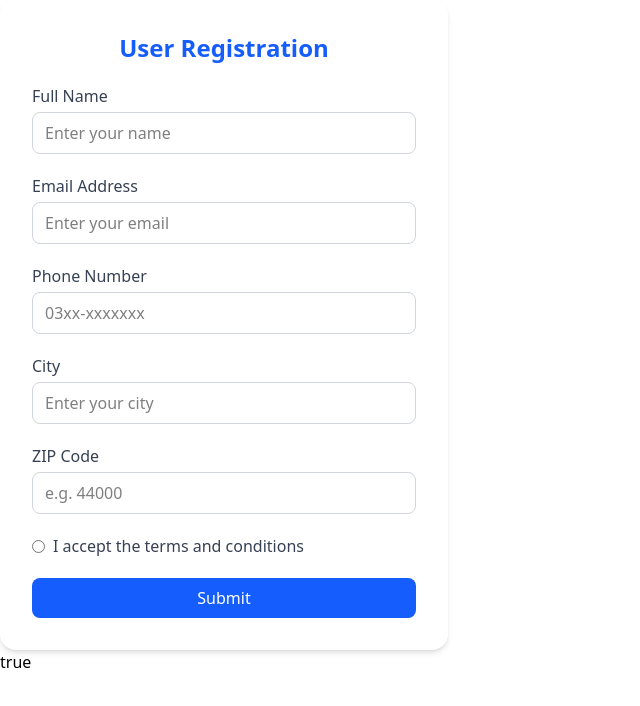
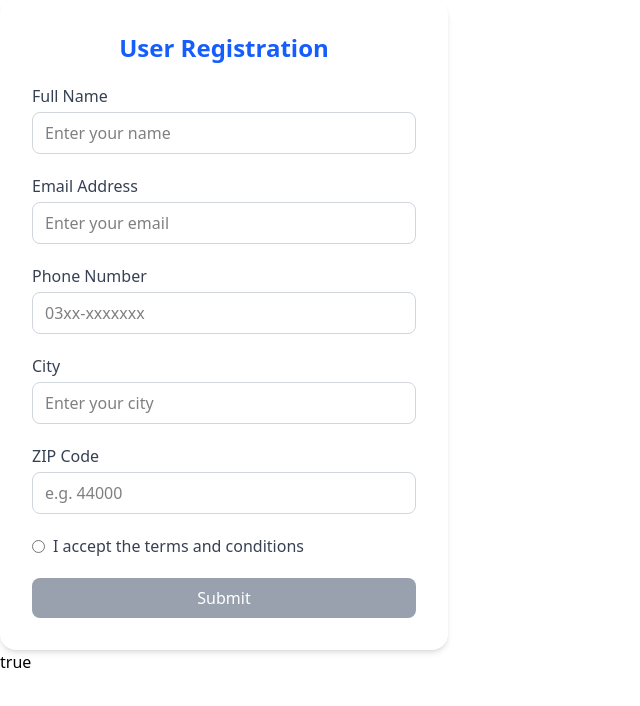
Before and after one commit to Soban-Abbas/Learning_Angular, an Angular app: page / in a window 1280 px wide. Shown: the top 706 px of the page, without its empty margins (0-640 px from the left). Built offline with nearby package versions, Linux system fonts and the light colour scheme.

Commit message:
making colur chnage on btn dibaled

```diff
--- a/src/app/day2/day2.html
+++ b/src/app/day2/day2.html
@@ -62,7 +62,7 @@
     </div>
     <!-- Submit Button -->
     <button [disabled]="myform.invalid" (click)="onsubmit()" type="submit"
-      class="w-full bg-blue-600 text-white py-2 rounded-lg font-medium hover:bg-blue-700 cursor-pointer  disabled:cursor-not-allowed  transition duration-200">
+      class="w-full bg-blue-600 text-white py-2 rounded-lg font-medium hover:bg-blue-700 cursor-pointer  disabled:bg-gray-400 disabled:cursor-not-allowed  transition duration-200">
       Submit
     </button>
 
```
